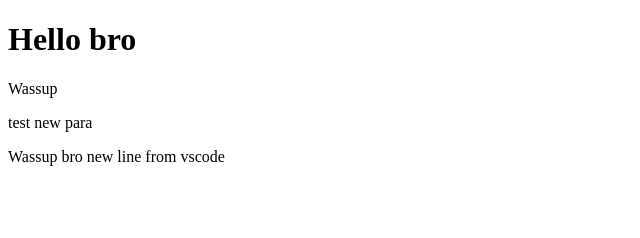
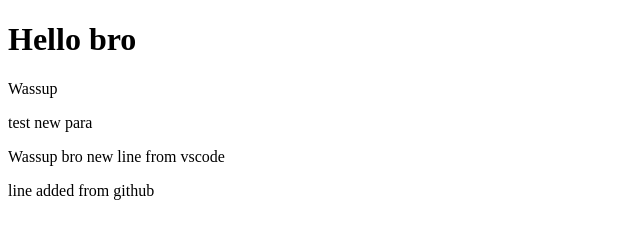
Before and after one commit to dp-sys/TestProject1, a plain HTML site: page Ui/index.html in a window 1280 px wide. Shown: the whole page, without its empty margins (0-640 px from the left). Drawn offline with Linux system fonts and the light colour scheme.

Commit message:
Add new paragraph to index.html

```diff
--- a/Ui/index.html
+++ b/Ui/index.html
@@ -10,5 +10,6 @@
     <p>Wassup</p>
     <p>test new para</p>
     <p>Wassup bro new line from vscode</p>
+    <p>line added from github</p>
 </body>
 </html>
```
